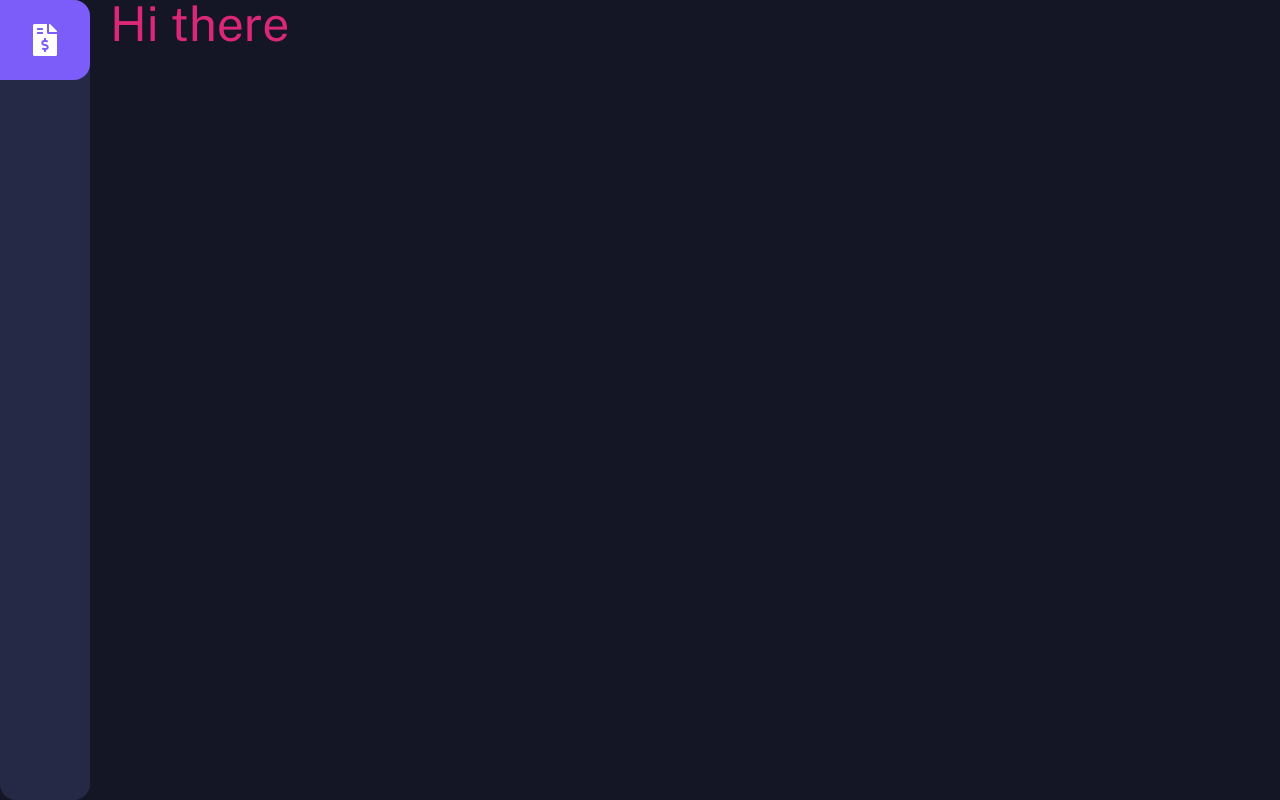
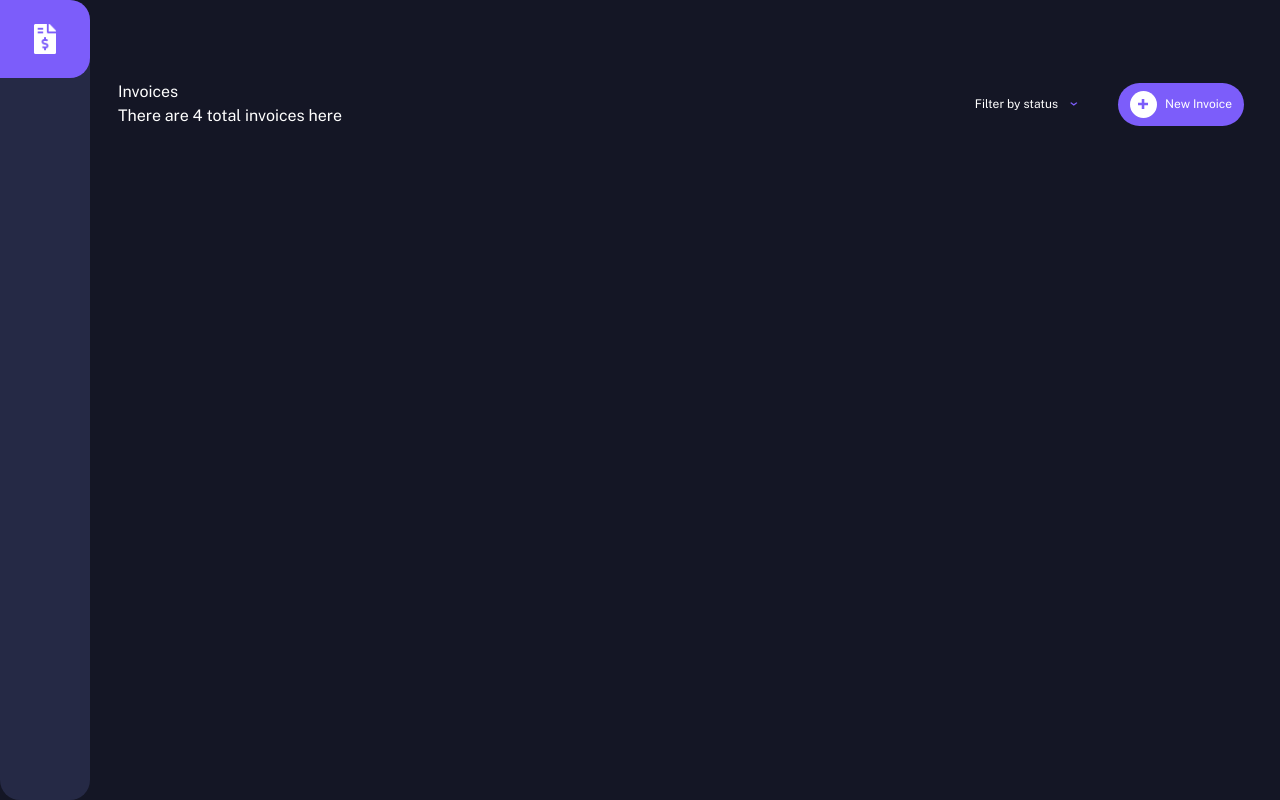
Before and after one commit to Odumz/griffin-invoice, a Vue app: page / in a window 1280 px wide. Built offline with nearby package versions, Linux system fonts and the light colour scheme.

Commit message:
navigation component completed

```diff
--- a/src/components/Navigation.vue
+++ b/src/components/Navigation.vue
@@ -8,17 +8,13 @@
     </div>
 </template>
 
-<script setup lang="ts">
-
-</script>
-
 <style lang="scss" scoped>
 header {
-    @apply z-99 flex-row bg-dark-purple dl:min-h-full dl:min-w-45 dl:flex-col dl:rounded-tr-2xl dl:rounded-b-2xl;
+    @apply z-99 flex-row bg-dark-purple dl:min-h-full dl:min-w-45 dl:flex-col dl:rounded-tr-[20px] dl:rounded-b-[20px];
     .branding {
-        @apply rounded-tr-2xl rounded-br-2xl bg-purple justify-center p-6 dl:w-full;
+        @apply rounded-tr-[20px] rounded-br-[20px] bg-purple justify-center p-6 dl:w-full;
         img {
-            @apply w-auto h-8
+            @apply w-auto h-[30px]
         }
     }
 }
--- a/src/main.css
+++ b/src/main.css
@@ -4,6 +4,7 @@
 
 @layer base {
     :root {
+        --color-deep-blue: 30, 33, 57;
         --color-dark-blue: 20, 22, 37;
         --color-dark-purple: 37, 41, 69;
         --color-red: 236, 87, 87;
--- a/src/views/Home.vue
+++ b/src/views/Home.vue
@@ -1,5 +1,98 @@
 <template>
-    <div class="text-5xl text-pink-600">
-        Hi there
+    <div class="home container">
+        <!-- Header -->
+        <div class="header flex">
+            <div class="flex left flex-col">
+                <h1>Invoices</h1>
+                <span>There are 4 total invoices here</span>
+            </div>
+            <div class="right flex">
+                <div @click="toggleFilterMenu" class="filter flex">
+                    <span>Filter by status</span>
+                    <img src="../assets/icon-arrow-down.svg" alt="arrow down icon">
+                    <ul v-show="filterMenu" class="filter-menu">
+                        <li>Draft</li>
+                        <li>Pending</li>
+                        <li>Paid</li>
+                        <li>Clear Filter</li>
+                    </ul>
+                </div>
+                <div @click="newInvoice" class="button flex">
+                    <div class="inner-button flex">
+                        <img src="../assets/icon-plus.svg" alt="plus icon">
+                    </div>
+                    <span>New Invoice</span>
+                </div>
+            </div>
+        </div>
     </div>
 </template>
+
+<style lang="scss" scoped>
+.home {
+    @apply text-white;
+
+    .header {
+        @apply mb-16;
+
+        .left,
+        .right {
+            @apply flex-1;
+        }
+
+        .right {
+            @apply justify-end items-center;
+
+            .button,
+            .filter {
+                @apply items-center;
+
+                span {
+                    @apply text-xs;
+                }
+            }
+
+            .filter {
+                @apply relative mr-10 cursor-pointer;
+
+                img {
+                    @apply ml-3 w-2 h-1;
+                }
+
+                .filter-menu {
+                    @apply w-32 absolute top-6 list-none bg-deep-blue shadow-[0_4px_6px_-1px_rgba(0,0,0,0.1),_0_2px_4px_-1px_rgba(0,0,0,0.06)];
+
+                    li {
+                        @apply cursor-pointer text-xs py-[10px] px-5 hover:text-deep-blue hover:bg-white
+                    }
+                }
+            }
+
+            .button {
+                @apply py-2 px-3 bg-purple rounded-[40px];
+
+                .inner-button {
+                    @apply mr-2 rounded-full p-2 items-center justify-center bg-white;
+
+                    img {
+                        @apply w-[10] h-[10];
+                    }
+                }
+            }
+        }
+    }
+}
+</style>
+
+<script setup lang="ts">
+import { ref } from 'vue';
+    const filterMenu = ref(false)
+
+    const toggleFilterMenu = () => {
+        filterMenu.value = !filterMenu.value
+    }
+
+    const newInvoice = () => {
+        console.log('new invoice')
+    }
+</script>
--- a/tailwind.config.js
+++ b/tailwind.config.js
@@ -13,6 +13,7 @@ module.exports = {
   theme: {
     extend: {
       colors: {
+        'deep-blue': withOpacity('--color-deep-blue'),
         'dark-blue': withOpacity('--color-dark-blue'),
         'dark-purple': withOpacity('--color-dark-purple'),
         'red': withOpacity('--color-red'),
@@ -34,5 +35,4 @@ module.exports = {
       }
     },
   },
-  plugins: [],
 }
```
Also changed, not shown: 1 other file (tests, documents, lock files or other folders).
